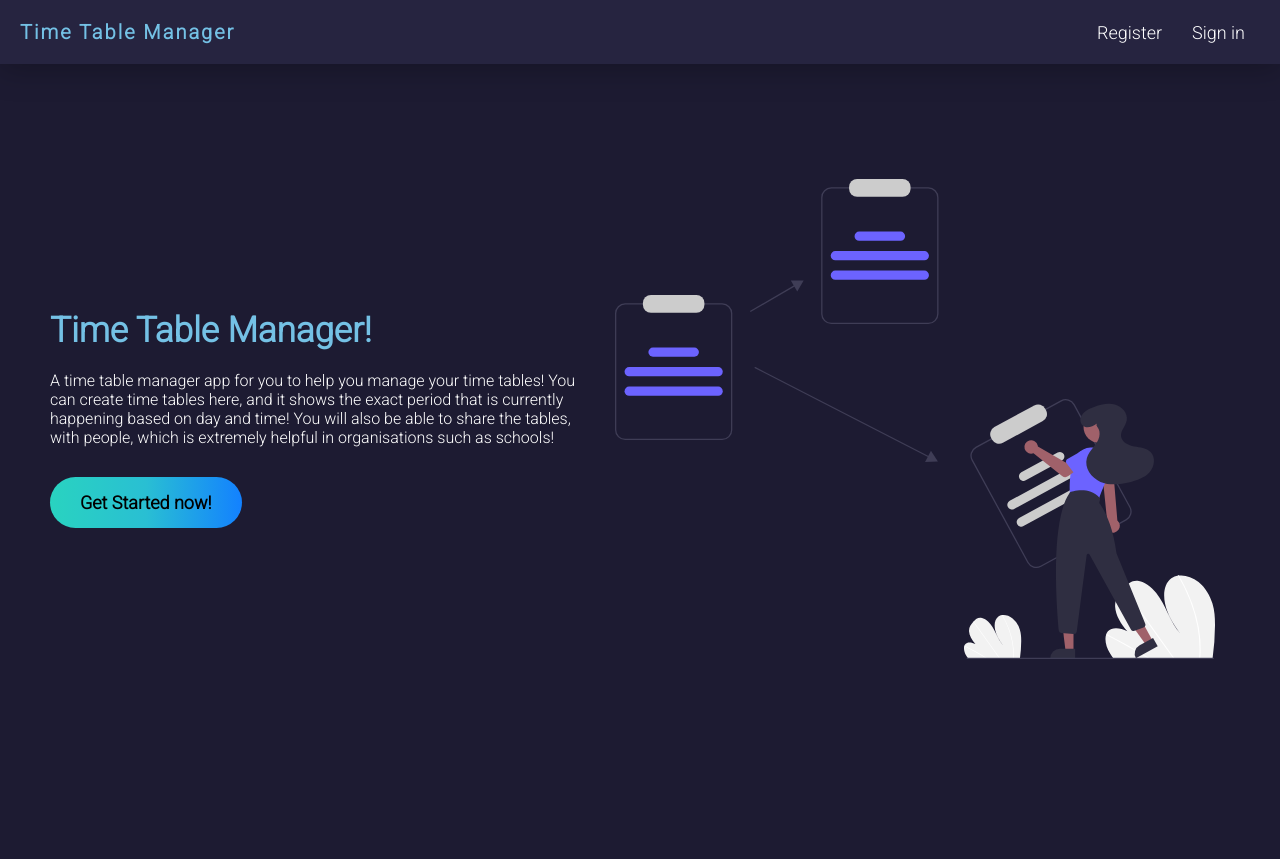
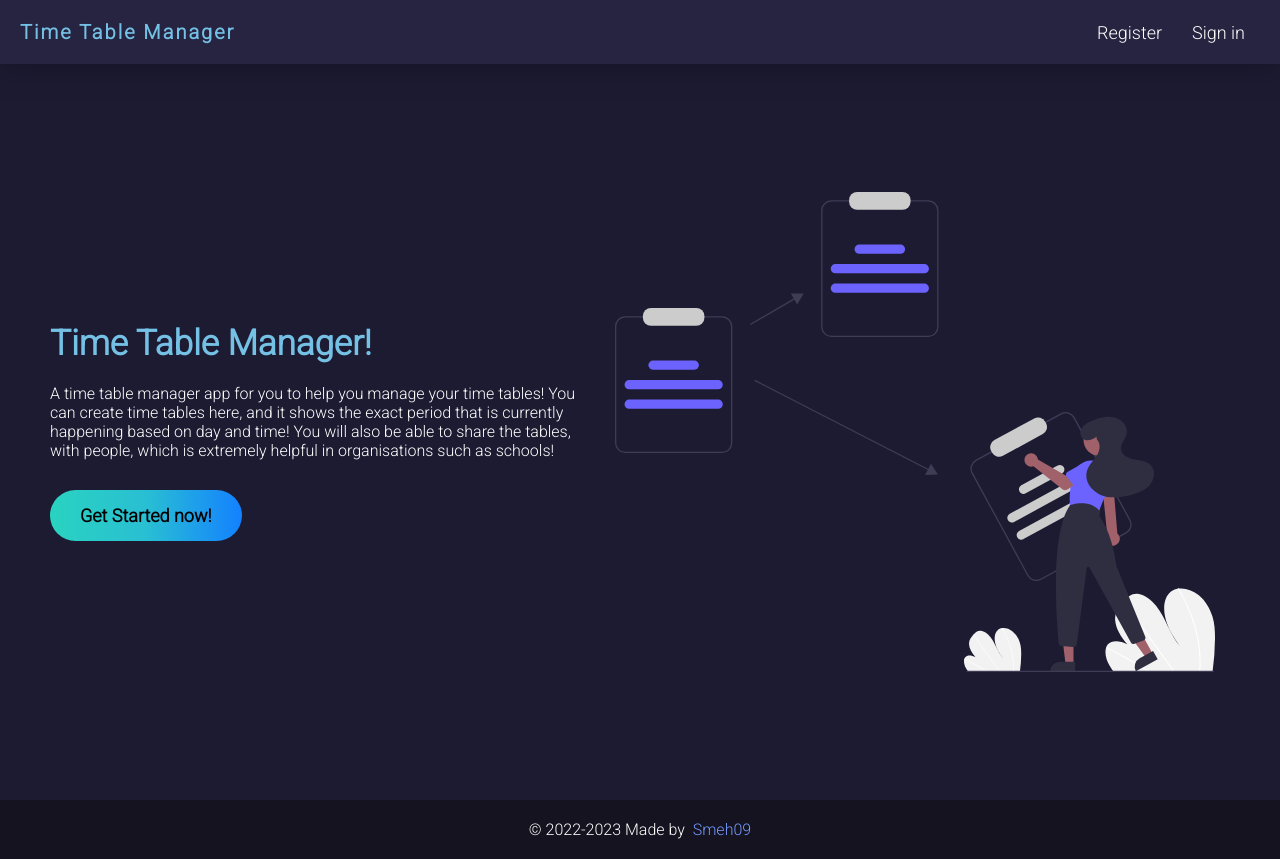
Before and after one commit to smeh09/time_saver_client, a React (Create React App) app: page / in a window 1280 px wide. Before the commit the page ends 800 px from the top, so only its background shows below. Built offline with nearby package versions, Linux system fonts and the light colour scheme; no server answers.

Commit message:
finished!!

```diff
--- a/src/App.js
+++ b/src/App.js
@@ -13,6 +13,7 @@ import AddMember from "./components/addMember/AddMember";
 import JoinLink from "./components/joinLink/JoinLink";
 import EditProfile from "./components/editProfile/EditProfile";
 import Home from "./components/home/Home";
+import Footer from "./components/Footer/Footer";
 import { useState } from "react";
 
 function App() {
@@ -47,6 +48,7 @@ function App() {
           <Route path="/members/add/:id" element={<AddMember />} />
           <Route path="/table/join/link/:id" element={<JoinLink />} />
         </Routes>
+        <Footer />
       </Router>
     </div>
   );
--- /dev/null
+++ b/src/components/Footer/Footer.css
@@ -0,0 +1,6 @@
+.footer {
+  padding: 20px;
+  background: #14131f;
+  display: flex;
+  justify-content: center;
+}
--- /dev/null
+++ b/src/components/Footer/Footer.js
@@ -0,0 +1,16 @@
+import React from "react";
+import "./Footer.css";
+
+export default function Footer() {
+  return (
+    <footer className="footer">
+      &copy; 2022-2023 Made by &nbsp;{" "}
+      <a
+        style={{ color: "rgb(116, 153, 255)" }}
+        href="https://github.com/smeh09"
+      >
+        Smeh09
+      </a>
+    </footer>
+  );
+}
--- a/src/components/Tables/tables.css
+++ b/src/components/Tables/tables.css
@@ -1,5 +1,6 @@
 .table-container {
   margin: 50px;
+  min-height: calc(100vh - 164px);
 }
 
 .table-heading {
--- a/src/components/home/styles/home.css
+++ b/src/components/home/styles/home.css
@@ -3,6 +3,7 @@
   align-items: center;
   justify-content: space-between;
   padding: 100px 50px;
+  min-height: calc(100vh - 264px);
 }
 
 .home-page-img {
--- a/src/components/members/styles/members.css
+++ b/src/components/members/styles/members.css
@@ -1,5 +1,6 @@
 .members-container {
   margin-top: 20px;
+  min-height: calc(100vh - 100px);
 }
 
 .members-heading {
@@ -21,3 +22,42 @@
     flex-direction: column;
   }
 }
+
+@media screen and (max-width: 1000px) {
+  .members-setting-buttons {
+    display: flex;
+  }
+  .member {
+    flex-direction: column;
+    justify-content: center !important;
+    align-items: center !important;
+    height: 150px !important;
+    padding: 20px;
+  }
+}
+
+@media screen and (max-width: 480px) {
+  .member-name-pfp {
+    flex-direction: column;
+    margin-bottom: 15px;
+  }
+  .pfp {
+    margin: 20px auto !important;
+  }
+  .member {
+    height: 300px !important;
+  }
+  .name,
+  .admin-bold,
+  #admin {
+    font-size: 16px !important;
+    text-align: center;
+    margin: 0 !important;
+  }
+  .email {
+    font-size: 16px !important;
+  }
+  .members-button {
+    padding: 7px 15px !important;
+  }
+}
--- a/src/components/styles/authenticate.css
+++ b/src/components/styles/authenticate.css
@@ -1,3 +1,7 @@
+#authentication-modal-outer {
+  min-height: calc(100vh - 164px);
+}
+
 #authentication-modal-inner {
   width: 370px;
   margin: 100px auto;
@@ -11,7 +15,7 @@
   justify-content: space-between;
   align-items: center;
   padding: 20px 35px;
-  border-bottom: 3px solid #1B1A28;
+  border-bottom: 3px solid #1b1a28;
 }
 
 .authentication-link {
@@ -37,7 +41,7 @@
 .authenticate-form-control-input {
   outline: none;
   border: none;
-  border-bottom: 3px solid #1B1A28;
+  border-bottom: 3px solid #1b1a28;
   width: 270px;
   font-size: 15px;
   padding: 7px 15px;
```
